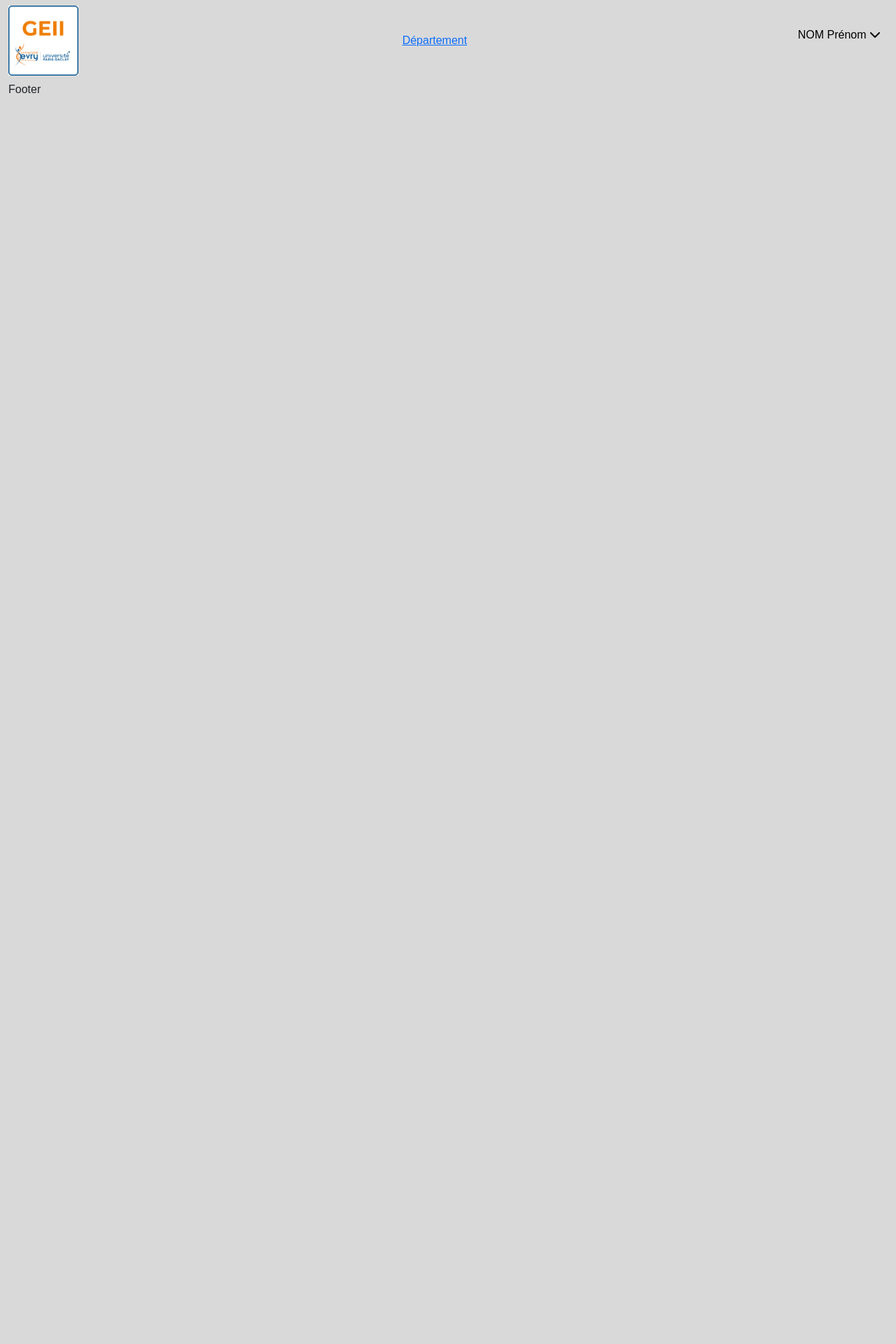
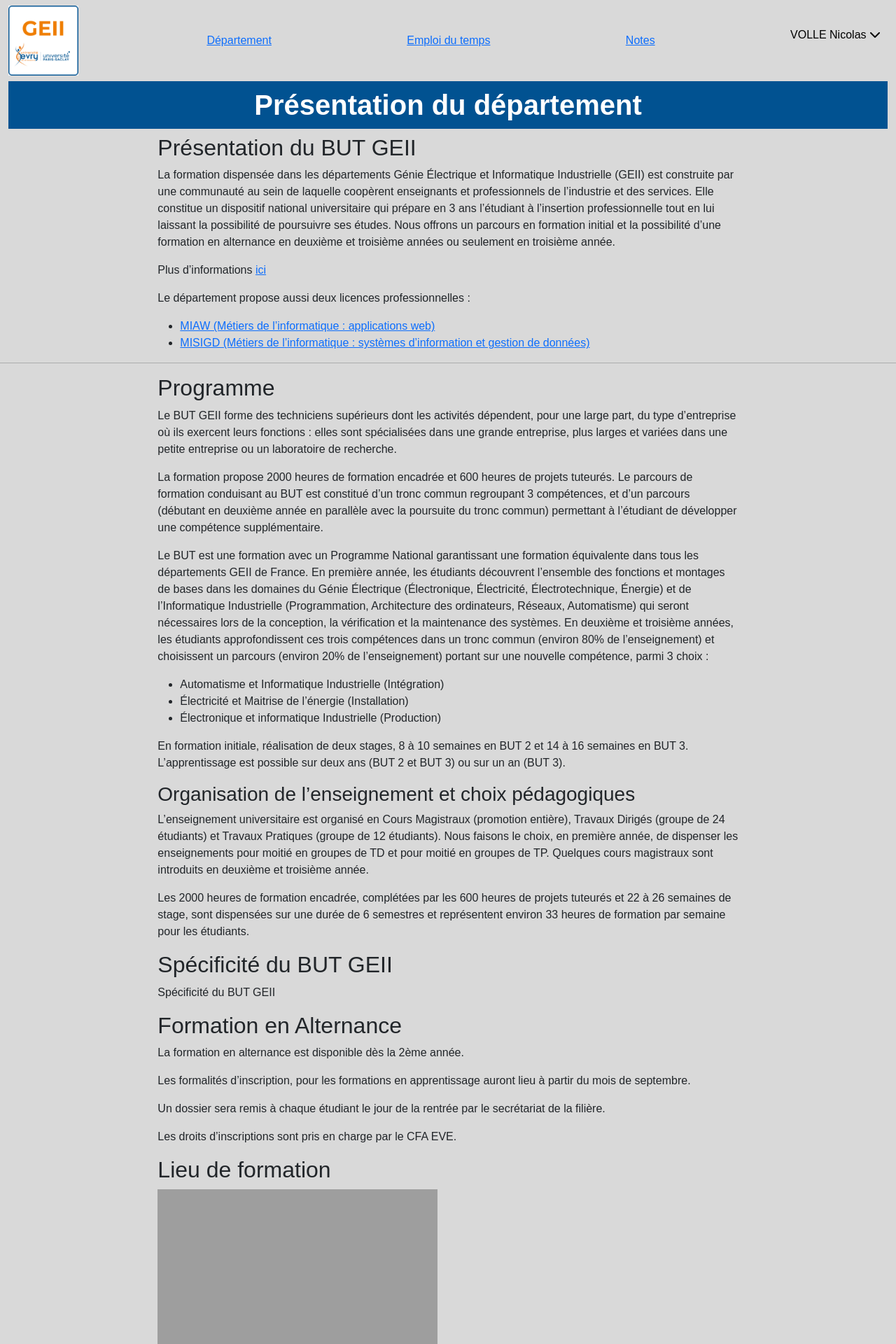
Before and after one commit to TabarBaptiste/MIAW_GEII, a PHP site: page /index.php?page=departement in a window 1280 px wide. Shown: the top 1920 px of the page at 70% size. Before the commit the page ends 133 px from the top, so only its background shows below. Run offline with PHP 8.4, Linux system fonts and the light colour scheme; some libraries are stand-ins or nearby versions; grey boxes are pictures that could not be loaded.

Commit message:
Truc de Nicolas

```diff
--- a/index.php
+++ b/index.php
@@ -1,5 +1,5 @@
 <?php
-$test = false;
+$test = true;
 
 if ($test) {
     $user['name'] = "VOLLE Nicolas";
@@ -98,7 +98,7 @@
         ?>
     </div>
     <footer>
-        <p>Footer</p>
+        <h3>Footer</h3>
     </footer>
     </body>
 </html>
--- a/view/assets/css/style.css
+++ b/view/assets/css/style.css
@@ -19,7 +19,7 @@
     width: 100px;
 }
 
-.h1 {
+.h1, footer {
     width: 100%;
     padding: 0.8%;
     background-color: #015291;
--- a/view/departement.php
+++ b/view/departement.php
@@ -0,0 +1,78 @@
+<h1 class="h1"><?=$page_title = "Présentation du département" ?></h1>
+<div class="row">
+    <div class="col-md-2"></div>
+    <div class="col-xs-12 col-md-8">
+        <h2>Présentation du BUT GEII</h2>
+        <p>La formation dispensée dans les départements Génie Électrique et Informatique Industrielle (GEII) est construite par une communauté au sein de laquelle coopèrent enseignants et professionnels de l’industrie et des services. Elle constitue un dispositif national universitaire qui prépare en 3 ans l’étudiant à l’insertion professionnelle tout en lui laissant la possibilité de poursuivre ses études. Nous offrons un parcours en formation initial et la possibilité d’une formation en alternance en deuxième et troisième années ou seulement en troisième année.</p>
+        <p>Plus d’informations <a href="https://but-geii.fr/le-but-quest-ce-que-cest/">ici</a></p>
+        <p>Le département propose aussi deux licences professionnelles :</p>
+        <ul>
+            <li><a href="https://www.iut-evry.fr/nos-formations/lp/lp-metiers-de-linformatique-applications-web/">MIAW (Métiers de l’informatique : applications web)</a></li>
+            <li><a href="https://www.iut-evry.fr/nos-formations/lp/lp-metiers-de-linformatique-systemes-dinformation-et-gestion-de-donnees/">MISIGD (Métiers de l’informatique : systèmes d’information et gestion de données)</a></li>
+        </ul>
+    </div>
+    <div class="col-md-2"></div>
+    <hr/>
+    <div class="col-md-2"></div>
+    <div class="col-xs-12 col-md-8">
+        <h2>Programme</h2>
+        <p>Le BUT GEII forme des techniciens supérieurs dont les activités dépendent, pour une large part, du type d’entreprise où ils exercent leurs fonctions : elles sont spécialisées dans une grande entreprise, plus larges et variées dans une petite entreprise ou un laboratoire de recherche.</p>
+        <p>La formation propose 2000 heures de formation encadrée et 600 heures de projets tuteurés. Le parcours de formation conduisant au BUT est constitué d’un tronc commun regroupant 3 compétences, et d’un parcours (débutant en deuxième année en parallèle avec la poursuite du tronc commun) permettant à l’étudiant de développer une compétence supplémentaire.</p>
+        <p>Le BUT est une formation avec un Programme National garantissant une formation équivalente dans tous les départements GEII de France. En première année, les étudiants découvrent l’ensemble des fonctions et montages de bases dans les domaines du Génie Électrique (Électronique, Électricité, Électrotechnique, Énergie) et de l’Informatique Industrielle (Programmation, Architecture des ordinateurs, Réseaux, Automatisme) qui seront nécessaires lors de la conception, la vérification et la maintenance des systèmes. En deuxième et troisième années, les étudiants approfondissent ces trois compétences dans un tronc commun (environ 80% de l’enseignement) et choisissent un parcours (environ 20% de l’enseignement) portant sur une nouvelle compétence, parmi 3 choix :</p>
+        <ul>
+            <li>Automatisme et Informatique Industrielle (Intégration)</li>
+            <li>Électricité et Maitrise de l’énergie (Installation)</li>
+            <li>Électronique et informatique Industrielle (Production)</li>
+        </ul>
+        <p>En formation initiale, réalisation de deux stages, 8 à 10 semaines en BUT 2 et 14 à 16 semaines en BUT 3. L’apprentissage est possible sur deux ans (BUT 2 et BUT 3) ou sur un an (BUT 3).</p>
+        <h3>Organisation de l’enseignement et choix pédagogiques</h3>
+        <p>L’enseignement universitaire est organisé en Cours Magistraux (promotion entière), Travaux Dirigés (groupe de 24 étudiants) et Travaux Pratiques (groupe de 12 étudiants). Nous faisons le choix, en première année, de dispenser les enseignements pour moitié en groupes de TD et pour moitié en groupes de TP. Quelques cours magistraux sont introduits en deuxième et troisième année.</p>
+        <p>Les 2000 heures de formation encadrée, complétées par les 600 heures de projets tuteurés et 22 à 26 semaines de stage, sont dispensées sur une durée de 6 semestres et représentent environ 33 heures de formation par semaine pour les étudiants.</p>
+        </h3>
+    </div>
+    <div class="col-md-2"></div>
+    <div class="col-md-2"></div>
+    <div class="col-xs-12 col-md-8">
+        <h2>Spécificité du BUT GEII</h2>
+        <p>Spécificité du BUT GEII</p>
+    </div>
+    <div class="col-md-2"></div>
+    <div class="col-md-2"></div>
+    <div class="col-xs-12 col-md-8">
+        <h2>Formation en Alternance</h2>
+        <p>La formation en alternance est disponible dès la 2ème année.</p>
+        <p>Les formalités d’inscription, pour les formations en apprentissage auront lieu à partir du mois de septembre.</p>
+        <p>Un dossier sera remis à chaque étudiant le jour de la rentrée par le secrétariat de la filière.</p>
+        <p>Les droits d’inscriptions sont pris en charge par le CFA EVE.</p>
+    </div>
+    <div class="col-md-2"></div>
+    <div class="col-md-2"></div>
+    <div class="col-xs-12 col-md-8">
+        <h2>Lieu de formation</h2>
+        <p>
+            <img src="view\assets\img\site_evry_le_pelvoux.jpg" alt="Site du Pelvoux" class="img-fluid">
+            <div>
+                UFR du Pelvoux<br/>
+                36 rue du Pelvoux<br/>
+                ZI de la Petite Montagne Nord<br/>
+                91080 Courcouronnes
+            </div>
+        </p>
+    </div>
+    <div class="col-md-2"></div>
+    <div class="col-md-2"></div>
+    <div class="col-xs-12 col-md-8">
+        <h2>Après le BUT GEII</h2>
+        <h3>Débouchés professionnels</h3>
+        <p>Les métiers d’électronicien, électrotechnicien, automaticien ou informaticien industriel couvrent une large palette d’emplois spécifiques. Pour ne citer que les plus importants :</p>
+        <ul>
+            <li>Technicien en études et conception (code ROME : H120X)</li>
+            <li>Technicien en contrôle essai qualité (code ROME : H1504)</li>
+            <li>Technicien de conduite d’installation automatisée (code ROME : H2603)</li>
+            <li>Technicien d’installation et de maintenance (code ROME : H130X)</li>
+            <li>Chargé d’affaires (code ROME : H110X)</li>
+        </ul>
+        <h3>Poursuite d'études</h3>
+        <p>50% des étudiants entrant en BUT ont vocation à entrer sur le marché du travail avec des compétences et des connaissances solides dans les domaines du GEII. La formation permet aussi de poursuivre des études en école d’ingénieur ou en Master à l’université.</p>
+    </div>
+</div>
```
Also changed, not shown: view/accueil.html (+5 -11 lines).
